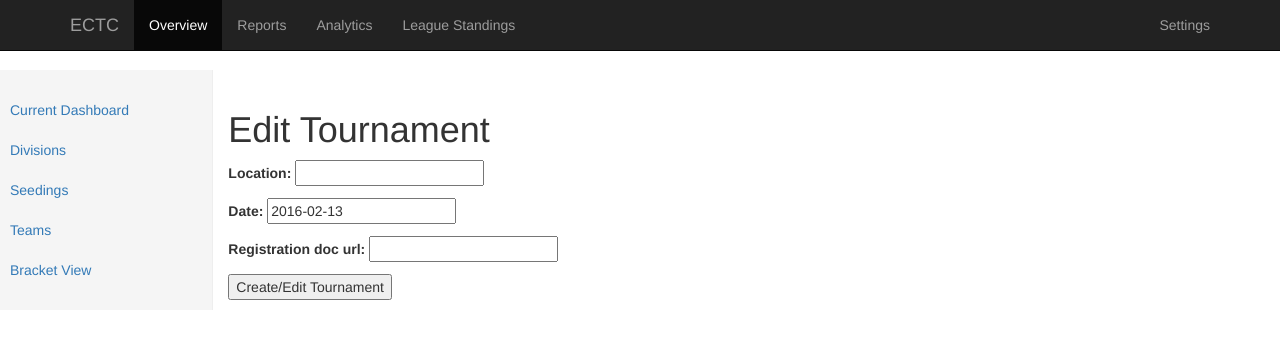
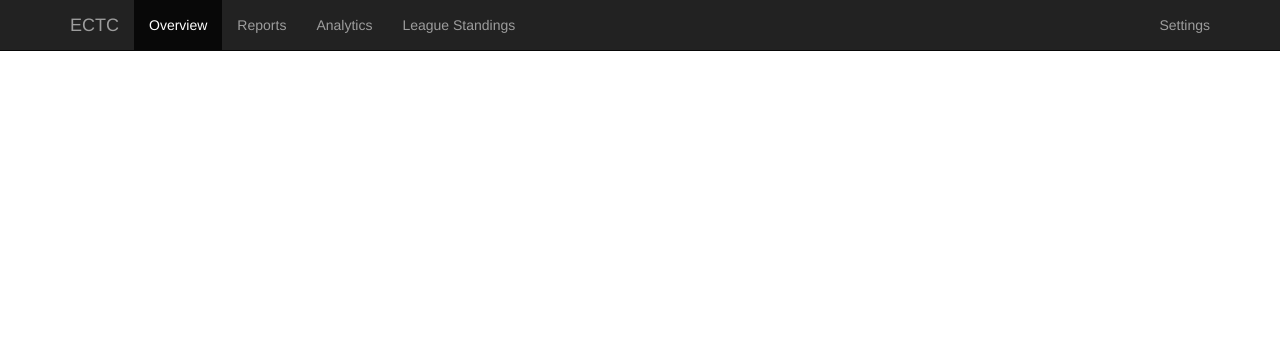
Before and after one commit to ashish-b10/tournament_manager, a Django app: a page that uses tmdb/templates/tmdb/base.html in a window 1280 px wide. Shown: the top 349 px of the page. Run offline with Django 3.2, Linux system fonts and the light colour scheme; some libraries are stand-ins or nearby versions.

Commit message:
move the sidebar to only show up when selecting a tournament.

```diff
--- a/tmdb/templates/tmdb/base.html
+++ b/tmdb/templates/tmdb/base.html
@@ -41,22 +41,9 @@
       </div>
     </nav>
 
-      <div class="container-fluid">
-        <div class="row">
-          <div class="col-sm-3 col-md-2 sidebar">
-            <ul class="nav nav-sidebar">
-            <li><a href="">Current Dashboard</a></li>
-            <li><a href="">Divisions</a></li>
-            <li><a href="">Seedings</a></li>
-            <li><a href="">Teams</a></li>
-            <li><a href="">Bracket View</a></li>
-          </ul>
-          </div>
-          <div class="col-sm-9 col-md-10 main">
-            {% block content %} {% endblock %}
-          </div>
-        </div>
-      </div>
+    <div class="main container">
+      {% block main-content %} {% endblock %}
+    </div>
 
     <script type="text/javascript" src="{{ STATIC_URL }} /static/js/jquery-1.11.3.min.js"> </script>
     <script src="{% static 'bootstrap/js/bootstrap.min.js' %}"> </script>
--- a/tmdb/templates/tmdb/index.html
+++ b/tmdb/templates/tmdb/index.html
@@ -1,6 +1,6 @@
 {% extends "tmdb/base.html" %}
 
-{% block content %}
+{% block main-content %}
   <div class="row page-header">
     <h1 class="col-sm-5 col-md-5"> Tournament Manager</h1>
     <a class="col-sm-offset-2 col-sm-3 col-md-offset-3 col-md-3 btn btn-primary" href="{% url 'tmdb:tournament_create' %}"> Create New Tournament</a>
--- a/tmdb/templates/tmdb/match_complete_list.html
+++ b/tmdb/templates/tmdb/match_complete_list.html
@@ -1,4 +1,4 @@
-{% extends "tmdb/base.html" %}
+{% extends "tmdb/base_tournament_dashboard.html" %}
 
 {% block content %}
     {% for division, team_matches in team_matches %}
--- a/tmdb/templates/tmdb/match_list.html
+++ b/tmdb/templates/tmdb/match_list.html
@@ -1,4 +1,4 @@
-{% extends "tmdb/base.html" %}
+{% extends "tmdb/base_tournament_dashboard.html" %}
 
 {% block content %}
     {% for division, team_matches in team_matches %}
--- a/tmdb/templates/tmdb/rings.html
+++ b/tmdb/templates/tmdb/rings.html
@@ -1,4 +1,4 @@
-{% extends "tmdb/base.html" %}
+{% extends "tmdb/base_tournament_dashboard.html" %}
 
 {% block content %}
   {% include "tmdb/ring_table_component.html" %}
--- a/tmdb/templates/tmdb/settings.html
+++ b/tmdb/templates/tmdb/settings.html
@@ -1,4 +1,4 @@
-{% extends "tmdb/base.html" %}
+{% extends "tmdb/base_tournament_dashboard.html" %}
 
 {% block content %}
   <h1>Administrative Operations</h1>
--- a/tmdb/templates/tmdb/team_list.html
+++ b/tmdb/templates/tmdb/team_list.html
@@ -1,4 +1,4 @@
-{% extends "tmdb/base.html" %}
+{% extends "tmdb/base_tournament_dashboard.html" %}
 
 {% block title %} List of Teams {% endblock %}
 
--- a/tmdb/templates/tmdb/tournament_dashboard.html
+++ b/tmdb/templates/tmdb/tournament_dashboard.html
@@ -1,4 +1,4 @@
-{% extends "tmdb/base.html" %}
+{% extends "tmdb/base_tournament_dashboard.html" %}
 
 {% block content %}
   <h1>Current Tournament</h1>
@@ -11,7 +11,6 @@
       <a href="{% url 'tmdb:seedings' tournament_div.tournament.slug tournament_div.division.slug %}">Seedings</a>
     </p>
   {% endfor %}
-
 
   {% include "tmdb/match_table_component.html" %}
 
```
